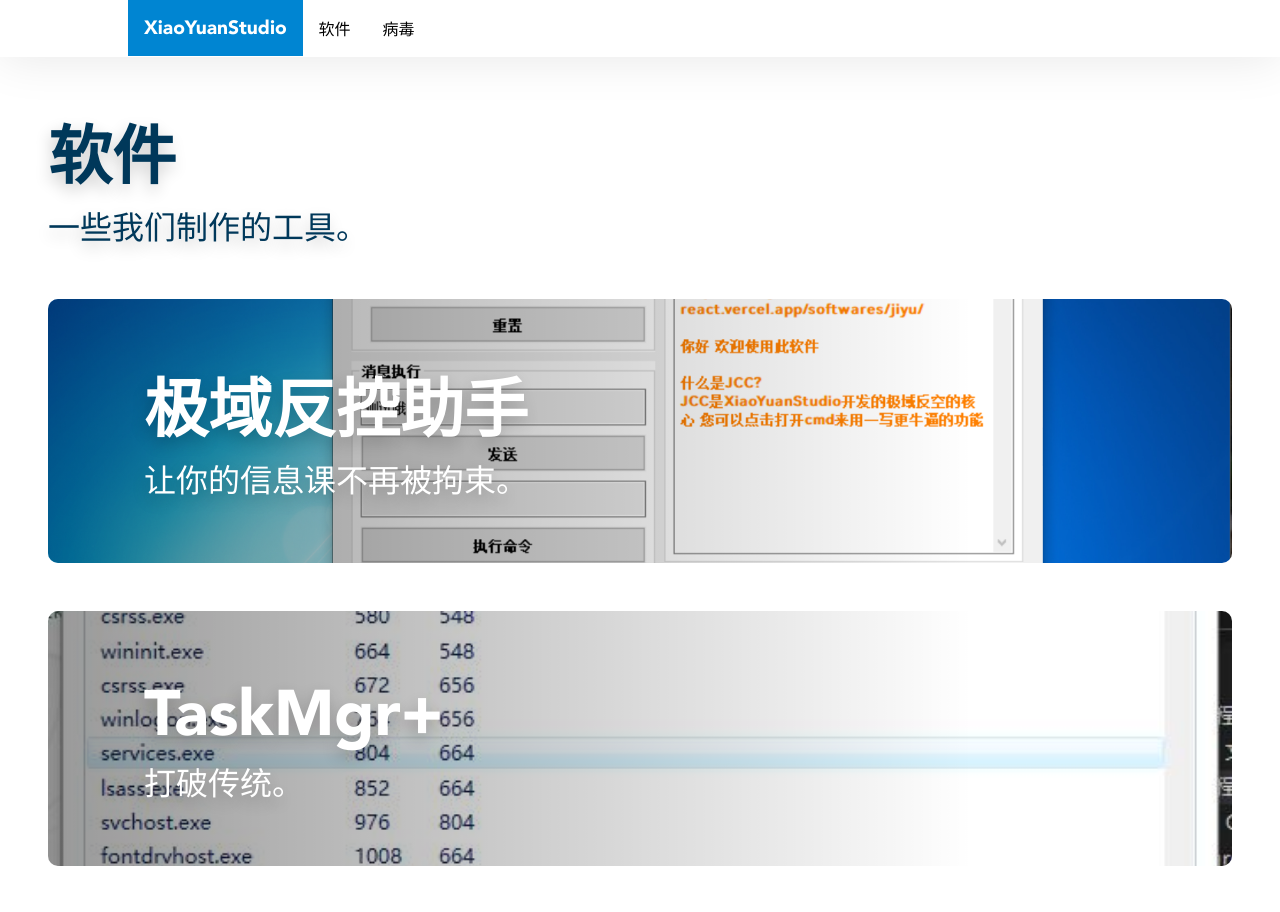
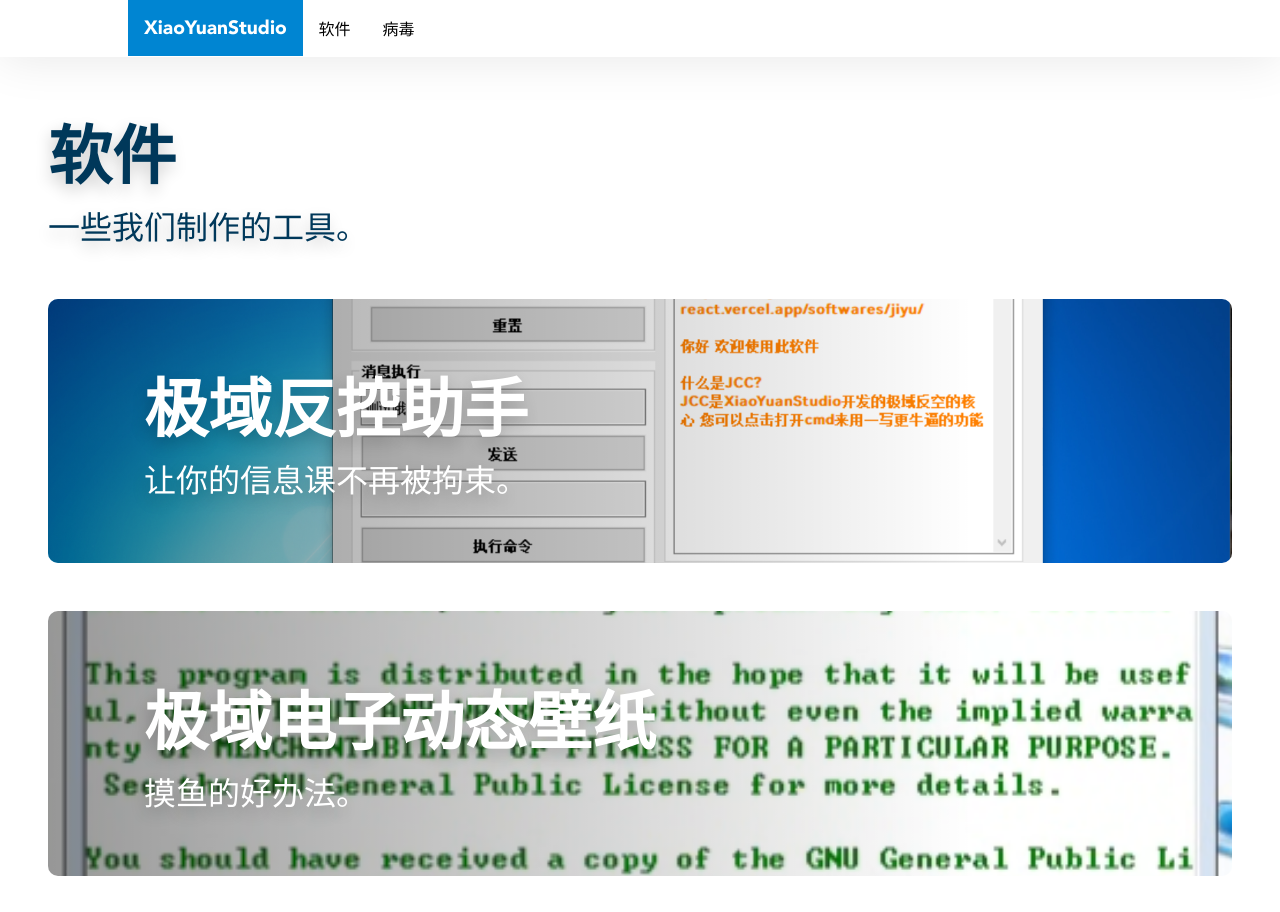
Before and after one commit to srcatt/xiaoyuanstd-react, a React (Create React App) app: page /softwares in a window 1280 px wide. Shown: the top 912 px of the page. Built offline with nearby package versions, Linux system fonts and the light colour scheme.

Commit message:
Signed-off-by: rsodxd <thesourcecatt@outlook.com>

```diff
--- a/src/App.js
+++ b/src/App.js
@@ -7,6 +7,7 @@
 import Home from './pages/Home';
 import Softwares from './pages/Softwares';
 import Jiyu from './pages/Softwares/Jiyu';
+import JiyuBC from './pages/Softwares/JiyuBC';
 import TaskMgrPlus from './pages/Softwares/TaskMgrPlus';
 import Malwares from './pages/Malwares';
 import Rick from './images/Rick.mp4';
@@ -30,6 +31,7 @@
 						<Route path="/" element={Home()} />
 						<Route path="/softwares" element={Softwares()} />
 						<Route path="/softwares/jiyu" element={Jiyu()} />
+						<Route path="/softwares/jiyubc" element={JiyuBC()} />
 						<Route path="/softwares/taskmgr" element={TaskMgrPlus()} />
 						<Route path="/malwares" element={Malwares()} />
 						<Route
--- a/src/pages/Softwares.js
+++ b/src/pages/Softwares.js
@@ -1,5 +1,6 @@
 import React from 'react';
 import JiyuTaken from '../images/JiyuTaken/1.png';
+import JiyuBC from '../images/JiyuBC/1.png';
 import TaskMgrPlus from '../images/TaskMgrPlus/1.png';
 
 export default function Softwares() {
@@ -17,6 +18,14 @@
 					</div>
 				</a>
 			</section>
+			<section className="section section-hero" style={{ backgroundImage: 'url(' + JiyuBC + ')' }}>
+				<a className="section-content section-content-mini" href="/softwares/jiyubc">
+					<div className="title-group" style={{ color: '#ffffff' }}>
+						<h1 className="title">极域电子动态壁纸</h1>
+						<h1 className="subtitle">摸鱼的好办法。</h1>
+					</div>
+				</a>
+			</section>
 			<section className="section section-hero" style={{ backgroundImage: 'url(' + TaskMgrPlus + ')' }}>
 				<a className="section-content section-content-mini" href="/softwares/taskmgr">
 					<div className="title-group" style={{ color: '#ffffff' }}>
--- /dev/null
+++ b/src/pages/Softwares/JiyuBC.js
@@ -0,0 +1,16 @@
+import React from 'react';
+import SoftPage from '../../components/SoftPage';
+import JiyuTaken1 from '../../images/JiyuBC/1.png';
+
+export default function JiyuBC() {
+	return (
+		<React.Fragment>
+			<SoftPage
+				title="极域电子动态壁纸"
+				desc="摸鱼的好办法。"
+				dlimg={JiyuTaken1}
+				link="https://wwn.lanzoul.com/imac300pzogb"
+			/>
+		</React.Fragment>
+	);
+}
```
Also changed, not shown: src/images/JiyuBC/1.png (added).
